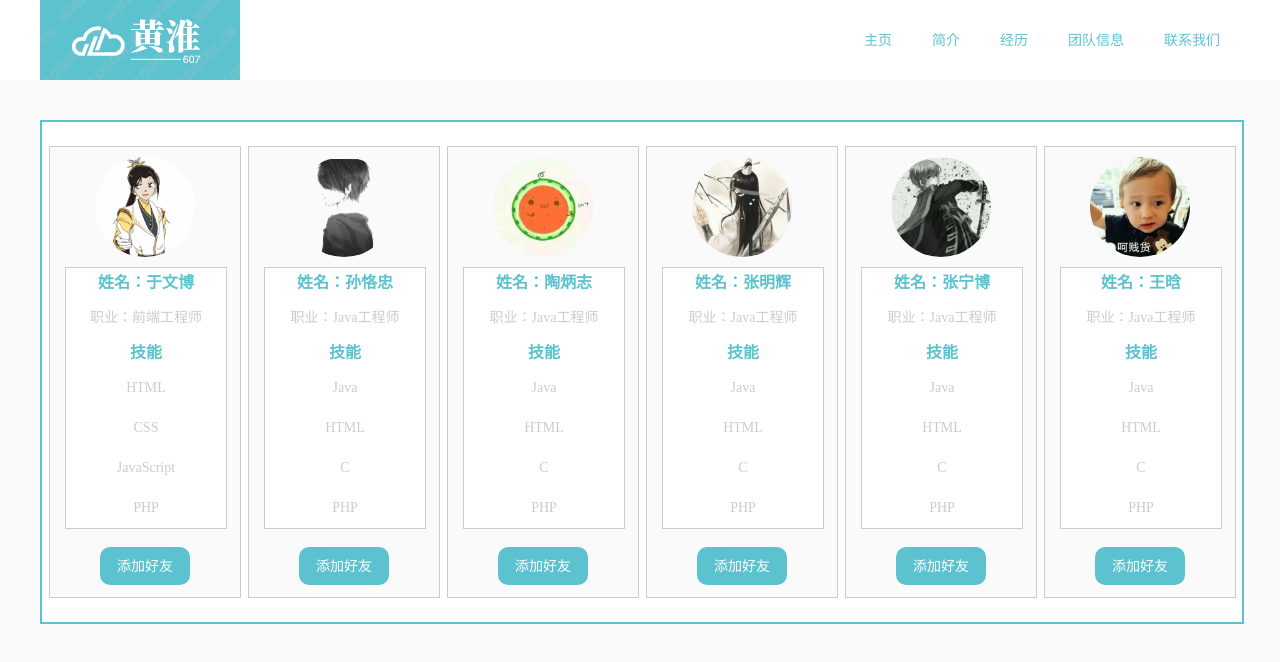
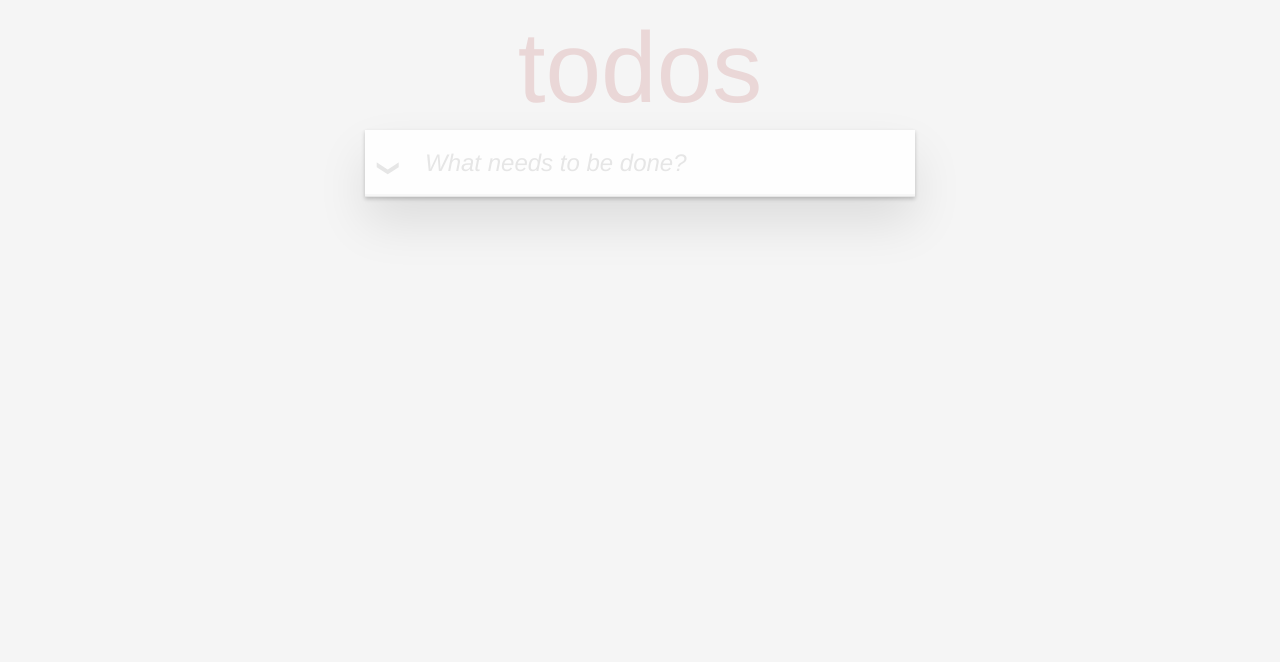
Before and after one commit to 9545891/9545891.github.io, a plain HTML site: page index.html in a window 1280 px wide. Shown: the top 662 px of the page. Drawn offline with Linux system fonts and the light colour scheme.

Commit message:
Update index.html

```diff
--- a/index.html
+++ b/index.html
@@ -1,156 +1,59 @@
-<html>
-	<head>
-		<title>文博的个人网站</title>
-		<link rel="stylesheet" type="text/css" href="css/index.css">
-		<!-- Yueno专用个人界面 -->
-	</head>
+<!DOCTYPE html>
+<html lang="en">
 
-	<body>
+<head>
+  <meta charset="utf-8" />
+  <meta name="viewport" content="width=device-width, initial-scale=1" />
+  <title>Template • TodoMVC</title>
+  <link rel="stylesheet" href="./demo/base.css" />
+  <link rel="stylesheet" href="./demo/index.css" />
+</head>
 
-	<!-- 左右侧联系信息 开始-->
+<body>
+  <section class="todoapp" id="app">
+    <!-- 头部输入框 -->
+    <header class="header">
+      <h1>todos</h1>
 
-	<!-- <img src="images/left.png" class="guanggaoleft" >
-	<img src="images/right.png" class="guanggaoright" >	 -->
-	<!-- 左右侧联系信息 结束-->
+      <!-- 输入框 -->
+      <input class="new-todo" placeholder="What needs to be done?" @keyup.enter="addTodo" v-model="todoName" autofocus />
+    </header>
 
+    <!-- 记录 -->
+    <section class="main">
+      <input id="toggle-all" class="toggle-all" type="checkbox" />
+      <label for="toggle-all">Mark all as complete</label>
 
-	<!-- 顶部导航栏开始 -->
-	<div class="header">
-		<div class="inner">
-			<div class="logo">           <!-- 放logo 左浮动 -->
-				<a href="http://www.baidu.com"><img src="images/logo.png" height="80px"></a>
-			</div>
-			<div class="nav">            <!-- 导航栏 右浮动 -->
-			<ul>
-				<li><a href="#">主页</a></li>
-				<li><a href="#">简介</a></li>
-				<li><a href="#">经历</a></li>
-				<li><a href="#">团队信息</a></li>
-				<li><a href="#">联系我们</a></li>
-			</ul>
-			</div>
-		</div>
-	</div>
-	<!-- 顶部导航栏结束 -->
+      <ul class="todo-list">
+        <!-- 列表 -->
+        <!--:class="{ completed:true}"  有completed -->
+        <!--:class="{ completed:false}"  没有completed -->
+        <!-- editing -->
+        <!--  -->
+        <li :class="{ completed:item.done,editing:item.id===editId} " v-for="(item,index) in todoList " :key=item.id>
+          <div class="view">
+            <input class="toggle" type="checkbox" v-model="item.done" />
+            <label @dblclick="editTodo(item.id)">{{ item.name }}</label>
+            <button class="destroy" @click="delTodo(index)"></button>
+          </div>
+          <input @keyup.enter="updateTodo" class="edit" v-model="item.name" />
+        </li>
+      </ul>
+    </section>
 
+    <!-- 底部 -->
 
-	<div class="banner">
+    <footer class="footer" v-show="isFooterShow">
+      <span class="todo-count"><strong>{{ itemLeftCount }}</strong> item left</span>
+      <button @click="clearTodo" v-if="isShowClear" class="clear-completed">
+        Clear completed
+      </button>
+    </footer>
+  </section>
 
-
-
-		<!-- 团队简介  开始-->
-		<div class="banner-jianjie">
-			<div>
-				<ul>
-					<li class="touxiang">
-						<img src="images/yuwenbo.jpg"  width="100px" height="100px">
-					</li>
-					<li class="jianjie">
-						<h4>姓名：于文博</h4>
-						<p>职业：前端工程师</p>
-						<h4>技能</h4>
-						<p>HTML</p>
-						<p>CSS</p>
-						<p>JavaScript</p>
-						<p>PHP</p>
-					</li>
-					<a href="tencent://AddContact/?fromId=50&fromSubId=1&subcmd=all&uin=9545891"">添加好友</a>
-				</ul>
-			</div>
-			<div>
-				<ul>
-					<li class="touxiang">
-						<img src="images/sunkezhong.png" width="100px" height="100px">
-					</li>
-					<li class="jianjie">
-						<h4>姓名：孙恪忠</h4>
-						<p>职业：Java工程师</p>
-						<h4>技能</h4>
-						<p>Java</p>
-						<p>HTML</p>
-						<p>C</p>
-						<p>PHP</p>
-					</li>
-					<a href="tencent://AddContact/?fromId=50&fromSubId=1&subcmd=all&uin=863592923">添加好友</a>
-				</ul>
-			</div>
-			<div>
-				<ul>
-					<li class="touxiang">
-						<img src="images/laotao.jpg" width="100px" height="100px">
-					</li>
-					<li class="jianjie">
-						<h4>姓名：陶炳志</h4>
-						<p>职业：Java工程师</p>
-						<h4>技能</h4>
-						<p>Java</p>
-						<p>HTML</p>
-						<p>C</p>
-						<p>PHP</p>
-					</li>
-					<a href="tencent://AddContact/?fromId=50&fromSubId=1&subcmd=all&uin=792612632">添加好友</a>
-				</ul>
-			</div>
-			<div>
-				<ul>
-					<li class="touxiang">
-						<img src="images/laoda.jpg" width="100px" height="100px">
-					</li>
-					<li class="jianjie">
-						<h4>姓名：张明辉</h4>
-						<p>职业：Java工程师</p>
-						<h4>技能</h4>
-						<p>Java</p>
-						<p>HTML</p>
-						<p>C</p>
-						<p>PHP</p>
-					</li>
-					<a href="tencent://AddContact/?fromId=50&fromSubId=1&subcmd=all&uin=2501603832">添加好友</a>
-				</ul>
-			</div>
-			<div>
-				<ul>
-					<li class="touxiang">
-						<img src="images/zhangningbo.jpg" width="100px" height="100px">
-					</li>
-					<li class="jianjie">
-						<h4>姓名：张宁博</h4>
-						<p>职业：Java工程师</p>
-						<h4>技能</h4>
-						<p>Java</p>
-						<p>HTML</p>
-						<p>C</p>
-						<p>PHP</p>
-					</li>
-					<a href="tencent://AddContact/?fromId=50&fromSubId=1&subcmd=all&uin=2991452274">添加好友</a>
-				</ul>
-			</div>
-			<div>
-				<ul>
-					<li class="touxiang">
-						<img src="images/wanghan.jpg" width="100px" height="100px">
-					</li>
-					<li class="jianjie">
-						<h4>姓名：王晗</h4>
-						<p>职业：Java工程师</p>
-						<h4>技能</h4>
-						<p>Java</p>
-						<p>HTML</p>
-						<p>C</p>
-						<p>PHP</p>
-					</li>
-					<a href="tencent://AddContact/?fromId=50&fromSubId=1&subcmd=all&uin=1477742883">添加好友</a>
-				</ul>
-			</div>
-		</div>
-		<!-- 团队简介  结束-->
-
-	</div>
-
-
-
-
-
-	</body>
+  <script src="node_modules/todomvc-common/base.js"></script>
+  <script src="./demo/vue.js"></script>
+  <script src="./demo/index.js"></script>
+</body>
 
 </html>
```
